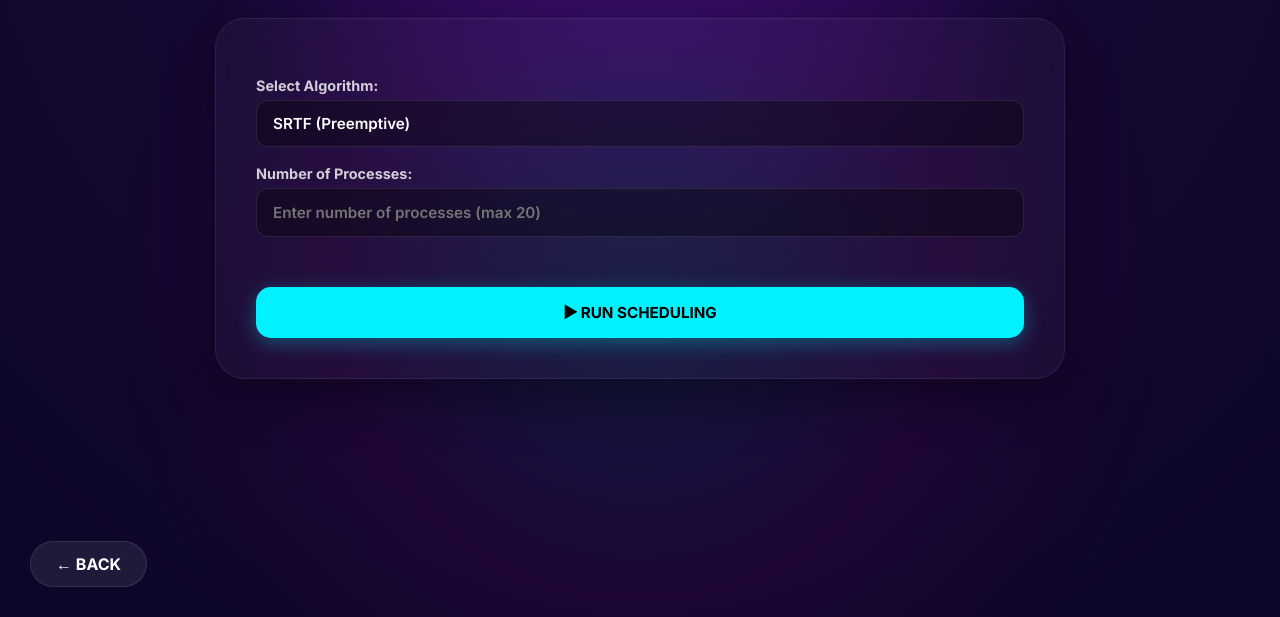
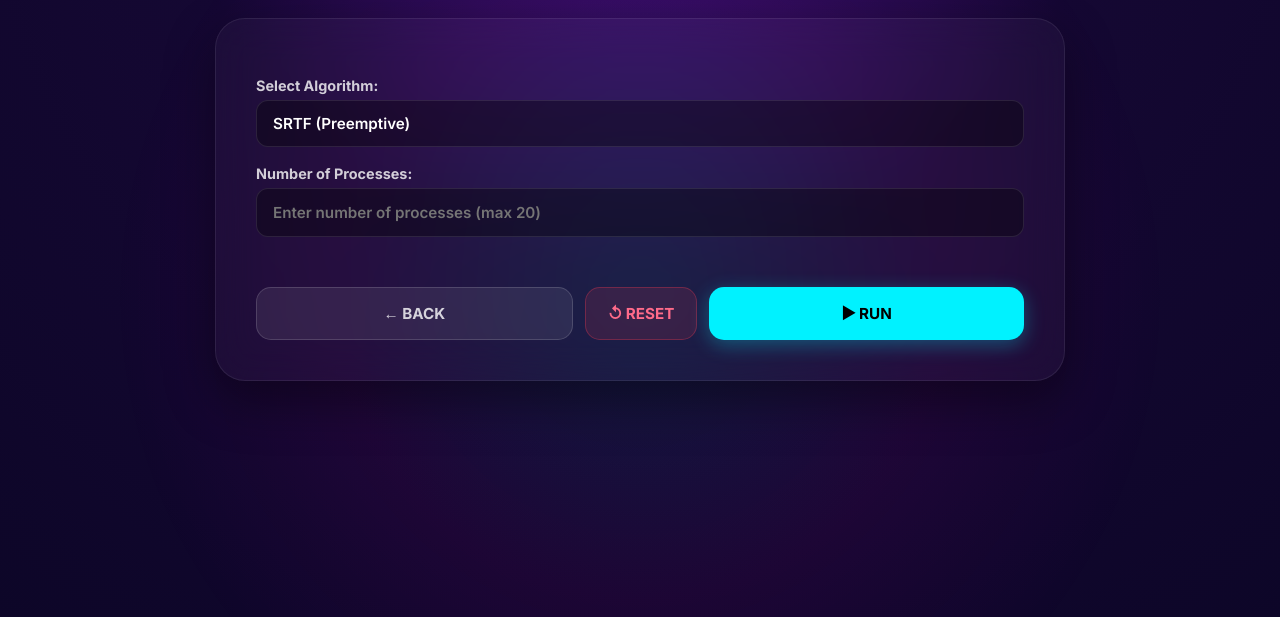
Before and after one commit to usermosh/memory-management, a plain HTML site: page scheduling.html in a window 1280 px wide. Shown: the part 183-800 px from the top of the page. Drawn offline with Linux system fonts and the light colour scheme.

Commit message:
update the scheduling

```diff
--- a/scheduling.html
+++ b/scheduling.html
@@ -31,13 +31,7 @@
             background: none; border: none; cursor: pointer; font-family: 'Inter', sans-serif; width: auto; margin: 0;
         }
         .top-menu button.active { background: #00f2ff; color: #000; box-shadow: 0 0 15px rgba(0,242,255,0.6); }
-        .back-button {
-            position: fixed; bottom: 30px; left: 30px; padding: 12px 25px;
-            font-weight: 700; background: rgba(255,255,255,0.08); color: white;
-            border-radius: 100px; text-decoration: none; backdrop-filter: blur(10px);
-            border: 1px solid rgba(255,255,255,0.1); transition: 0.3s; z-index: 1100; font-family: 'Inter', sans-serif;
-        }
-        .back-button:hover { background: #00f2ff; color: #000; }
+        .back-button { display: none; }
         h2 { font-family: 'Archivo Black', sans-serif; font-size: clamp(2rem,6vw,3.5rem); margin-bottom: 40px; text-transform: uppercase; letter-spacing: -1px; }
         h3 { font-family: 'Archivo Black', sans-serif; margin: 50px 0 20px; color: #00f2ff; font-size: 1.4rem; text-transform: uppercase; }
         .form-section {
@@ -53,13 +47,22 @@
             appearance: none; -webkit-appearance: none;
         }
         select option { background: #1a0840; }
+        .btn-row { display: flex; gap: 12px; margin-top: 30px; flex-wrap: wrap; }
         .run-btn {
             background: #00f2ff; color: #000; border: none; cursor: pointer;
-            font-weight: 800; text-transform: uppercase; margin-top: 30px;
-            padding: 16px; border-radius: 15px; width: 100%; font-size: 0.95rem;
+            font-weight: 800; text-transform: uppercase;
+            padding: 16px; border-radius: 15px; flex: 1; min-width: 140px; font-size: 0.95rem;
             box-shadow: 0 5px 20px rgba(0,242,255,0.3); transition: 0.3s; font-family: 'Inter', sans-serif;
         }
         .run-btn:hover { transform: translateY(-3px); filter: brightness(1.1); }
+        .reset-btn {
+            background: rgba(255,60,80,0.12); color: #ff6b8a; border: 1px solid rgba(255,60,80,0.3);
+            cursor: pointer; font-weight: 800; text-transform: uppercase;
+            padding: 16px 22px; border-radius: 15px; font-size: 0.95rem;
+            transition: 0.3s; font-family: 'Inter', sans-serif; white-space: nowrap;
+        }
+        .reset-btn:hover { background: rgba(255,60,80,0.28); transform: translateY(-3px); }
+        @media(max-width:560px) { .btn-row { flex-direction: column; } }
         .process-grid { display: grid; grid-template-columns: repeat(auto-fill, minmax(220px, 1fr)); gap: 15px; margin-top: 20px; }
         .process-card {
             padding: 20px; border-top: 3px solid #00f2ff;
@@ -100,7 +103,6 @@
     <button id="tab-nonpreemptive" onclick="switchTab('nonpreemptive')">Non-Preemptive</button>
 </div>
 
-<a href="index.html" class="back-button">← BACK</a>
 
 <h2>CPU SCHEDULING</h2>
 
@@ -122,7 +124,11 @@
 
     <div id="process-container" class="process-grid"></div>
 
-    <button class="run-btn" onclick="runScheduling()">▶ Run Scheduling</button>
+    <div class="btn-row">
+        <a href="index.html" class="run-btn" style="display:flex;align-items:center;justify-content:center;text-decoration:none;background:rgba(255,255,255,0.08);color:rgba(255,255,255,0.8);border:1px solid rgba(255,255,255,0.15);box-shadow:none;">← Back</a>
+        <button class="reset-btn" onclick="resetAll()">↺ Reset</button>
+        <button class="run-btn" onclick="runScheduling()">▶ Run</button>
+    </div>
 </div>
 
 <div id="results"></div>
@@ -369,6 +375,15 @@ function renderResults(processes, gantt, algo, num) {
     document.getElementById('results').innerHTML = html;
     document.getElementById('results').scrollIntoView({ behavior: 'smooth', block: 'start' });
 }
+
+function resetAll() {
+    document.getElementById('process-container').innerHTML = '';
+    document.getElementById('num_process').value = '';
+    document.getElementById('quantum-field').style.display = 'none';
+    document.getElementById('results').innerHTML = '';
+    const algo = document.getElementById('algorithm').value;
+    if (algo === 'RR') document.getElementById('time_quantum').value = '';
+}
 </script>
 </body>
 </html>
```
